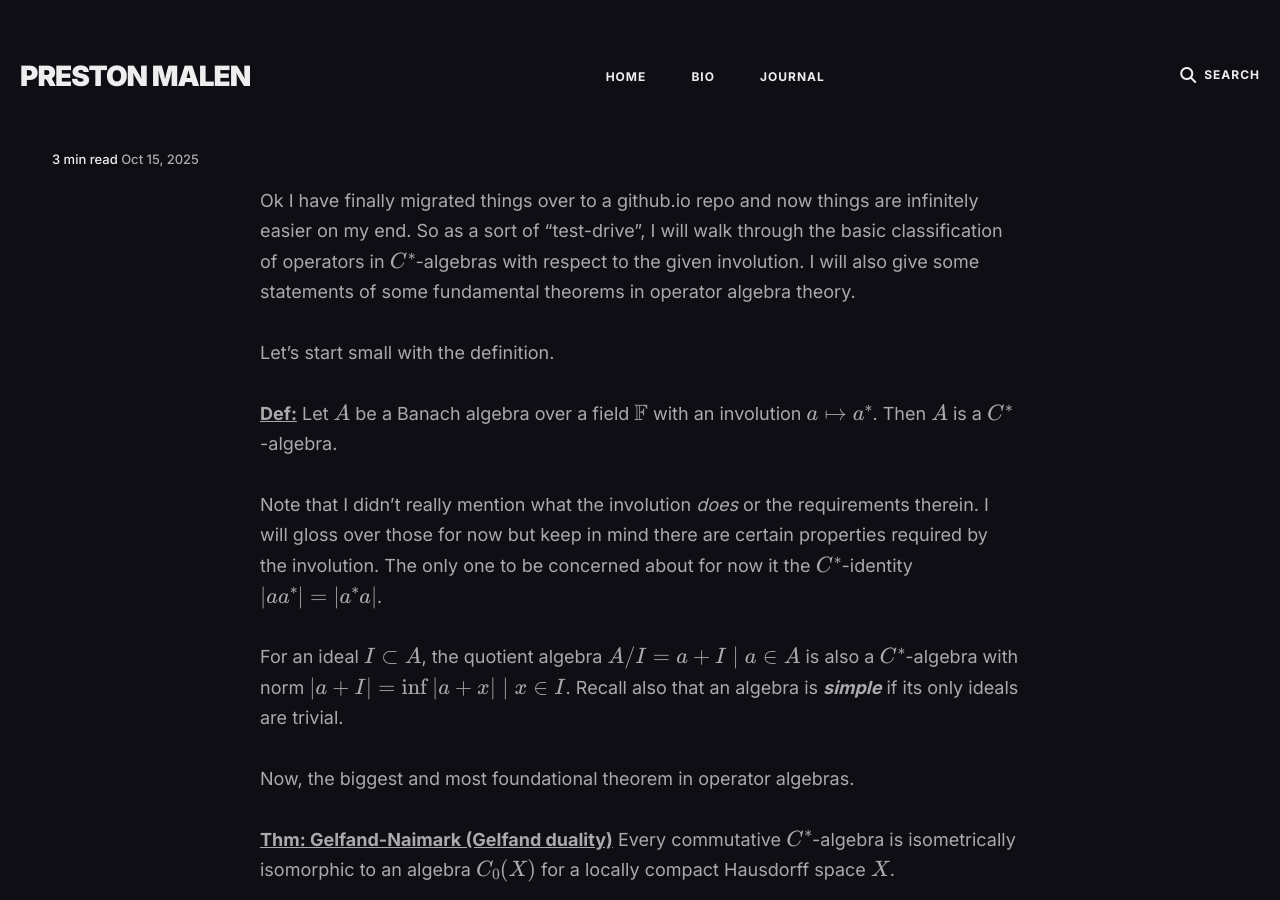
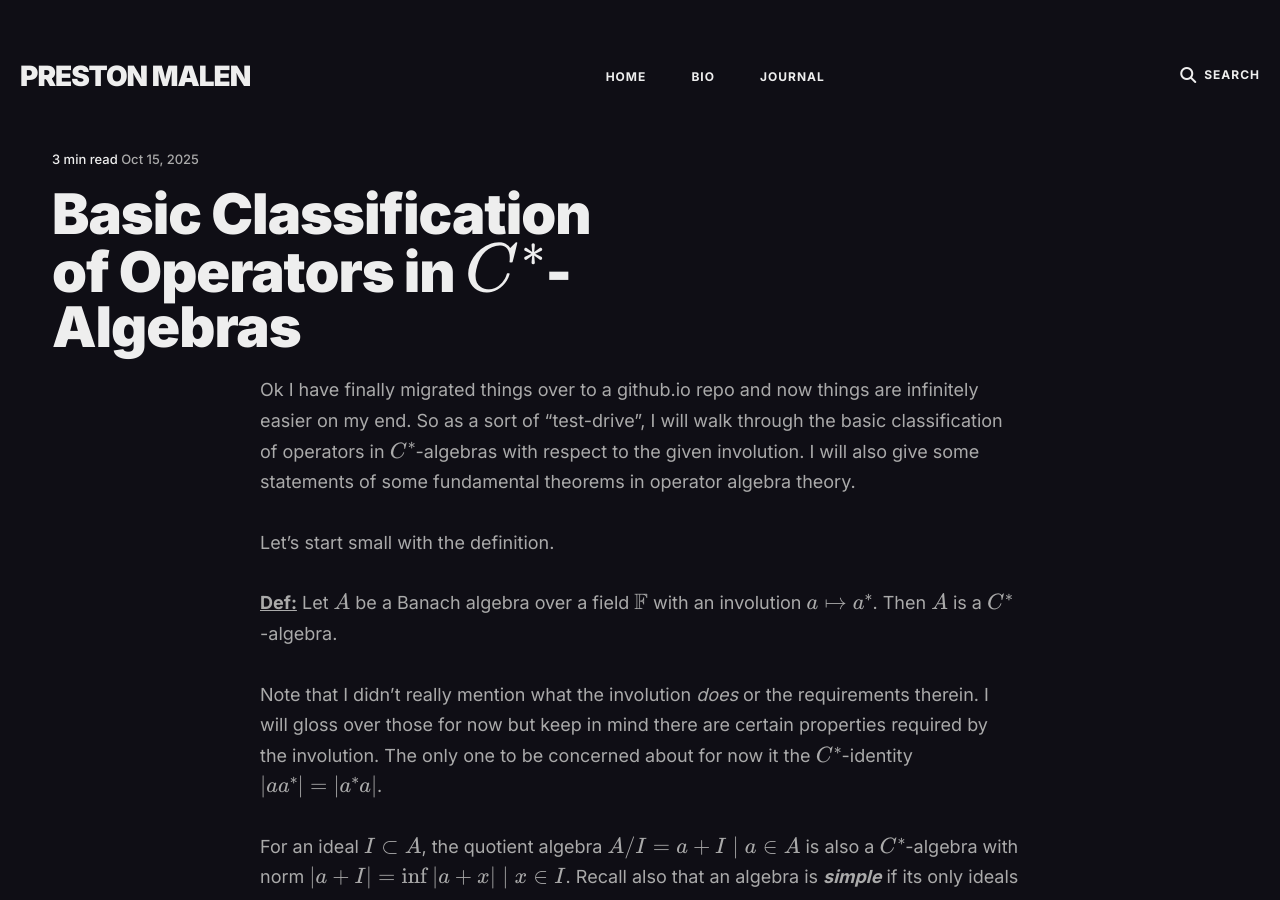
Before and after one commit to pmalen327/pmalen327.github.io, a Jekyll site: the page built from _posts/2025-10-15-Classification-of-Ops.md, in a window 1280 px wide and 900 px high. Built offline with Jekyll 4.4.1, drawn with Linux system fonts in a browser that asks for light colours; our own code applies the rules of GitHub Pages for plain Markdown files; some of the changed lines change nothing that is shown.

Commit message:
quick push

```diff
--- a/_config.yml
+++ b/_config.yml
@@ -1,6 +1,6 @@
 #-------------------------------
 # General Site Settings
-baseurl: "" # The subpath of your site, e.g. /blog
+baseurl: ""
 url: "https://www.prestonmalen.com" # The base hostname & protocol for your site, e.g. http://example.com
 
 
--- a/_posts/2025-10-15-Classification-of-Ops.md
+++ b/_posts/2025-10-15-Classification-of-Ops.md
@@ -1,6 +1,8 @@
 ---
 layout: post
-title: "Basic Classification of Operators in $C^\*$-Algebras"
+title: 'Basic Classification of Operators in $C^*$-Algebras'
+tags: []
+description: ''
 ---
 
 Ok I have finally migrated things over to a github.io repo and now things are infinitely
```
